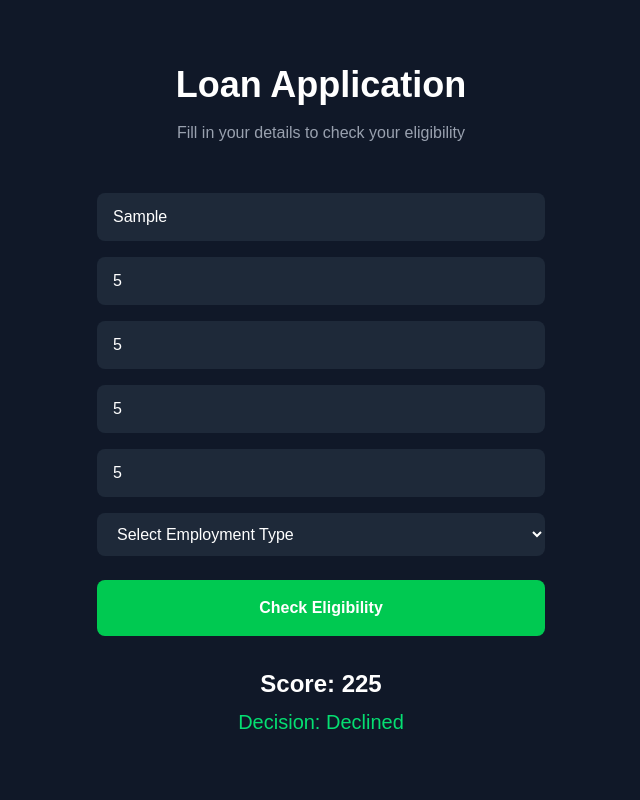
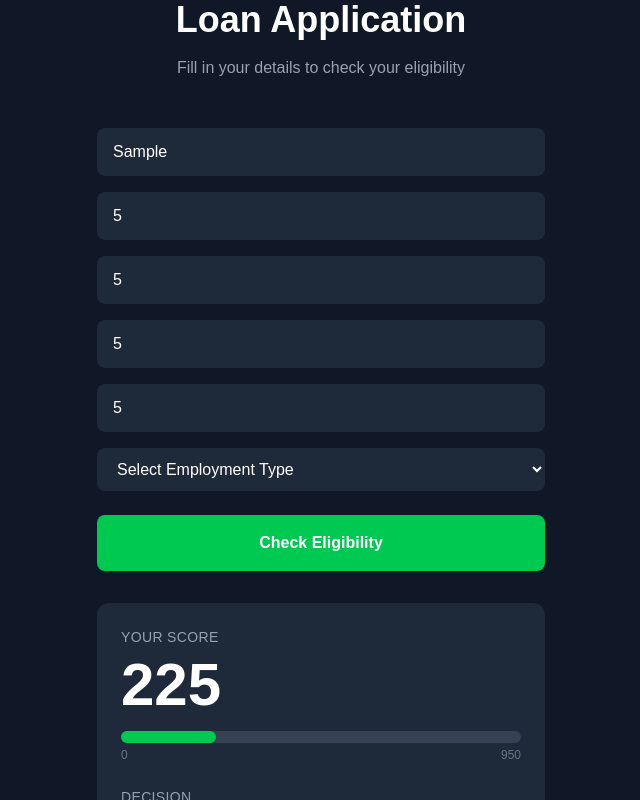
Before and after one commit to ChNafi222/AI-Loan-Eligibility-Next-app, a Next.js app: page /apply in a window 1280 px wide. Both pictures are taken after typing "Sample", "5", "5", "5", "5" into the empty fields and a click on the button "Check Eligibility". Shown: the top 800 px of the page, without its empty margins (319-959 px from the left). Built offline with nearby package versions, Linux system fonts and the light colour scheme.

Commit message:
result card added , with progress bar

```diff
--- a/app/apply/page.tsx
+++ b/app/apply/page.tsx
@@ -16,6 +16,8 @@ export default function ApplyPage() {
 
   const [score, setScore] = useState<number | null>(null)
   const [decision, setDecision] = useState<Decision | null>(null)
+
+
 
   function handleSubmit(e: React.FormEvent) {
     e.preventDefault()
@@ -109,12 +111,49 @@ export default function ApplyPage() {
 
       </form>
 
+
+
+
+
       {score !== null && (
-        <div className="mt-8 text-center">
-          <p className="text-white text-2xl font-bold">Score: {score}</p>
-          <p className="text-green-400 text-xl mt-2">Decision: {decision}</p>
-        </div>
-      )}
+  <div className="w-full max-w-md mt-8 bg-gray-800 rounded-xl p-6">
+
+    {/* Score number */}
+    <p className="text-gray-400 text-sm uppercase tracking-wide">Your Score</p>
+    <p className="text-white text-6xl font-bold mt-2">{score}</p>
+
+    {/* Progress bar */}
+    <div className="w-full bg-gray-700 rounded-full h-3 mt-4">
+      <div
+        className="bg-green-500 h-3 rounded-full"
+        style={{ width: `${Math.min((score / 950) * 100, 100)}%` }}
+      />
+    </div>
+    <div className="flex justify-between text-gray-500 text-xs mt-1">
+      <span>0</span>
+      <span>950</span>
+    </div>
+
+    {/* Decision badge */}
+    <div className="mt-6">
+      <p className="text-gray-400 text-sm uppercase tracking-wide">Decision</p>
+      <span className={`inline-block mt-2 px-6 py-2 rounded-full text-white font-semibold text-lg ${
+        decision === "Approved" ? "bg-green-500" :
+        decision === "Refer" ? "bg-yellow-500" :
+        "bg-red-500"
+      }`}>
+        {decision}
+      </span>
+    </div>
+
+    {/* Applicant name */}
+    <div className="mt-6 border-t border-gray-700 pt-4">
+      <p className="text-gray-400 text-sm">Applicant</p>
+      <p className="text-white font-semibold mt-1">{formData.fullName}</p>
+    </div>
+
+  </div>
+)}
 
     </main>
   )
```
